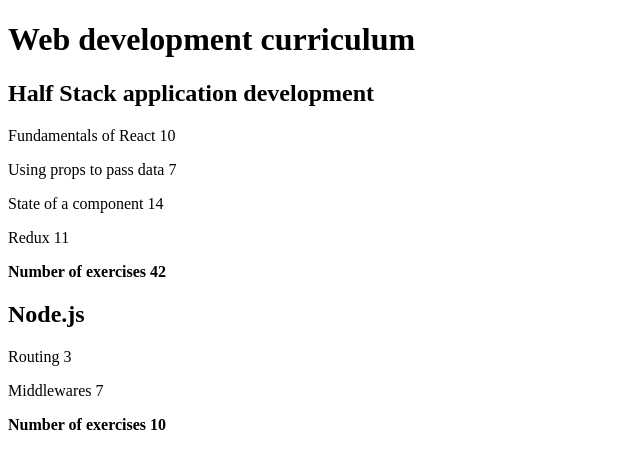
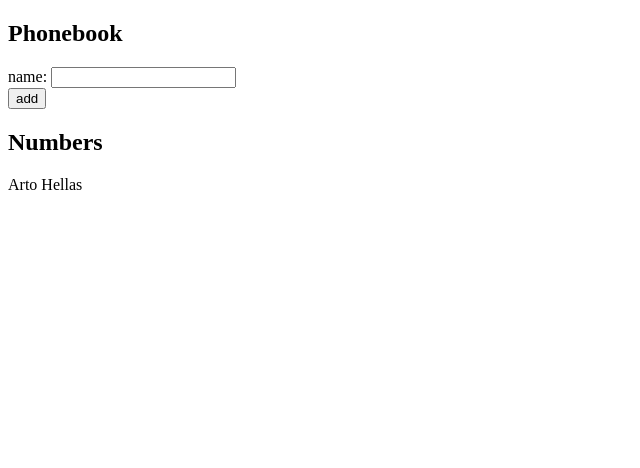
Before and after one commit to j-lpst/selainohjelmointi, a React (Vite) app in the folder part2/: page / in a window 1280 px wide. Shown: the top 468 px of the page, without its empty margins (0-640 px from the left). Built offline with nearby package versions, Linux system fonts and the light colour scheme.

Commit message:
part2: 2.6

```diff
--- a/part2/src/App.jsx
+++ b/part2/src/App.jsx
@@ -1,56 +1,47 @@
-import { Course } from './Course'
+import { useState } from 'react'
+
 
 const App = () => {
-  const courses = [
-    {
-      name: 'Half Stack application development',
-      id: 1,
-      parts: [
-        {
-          name: 'Fundamentals of React',
-          exercises: 10,
-          id: 1
-        },
-        {
-          name: 'Using props to pass data',
-          exercises: 7,
-          id: 2
-        },
-        {
-          name: 'State of a component',
-          exercises: 14,
-          id: 3
-        },
-        {
-          name: 'Redux',
-          exercises: 11,
-          id: 4
-        }
-      ]
-    },
-    {
-      name: 'Node.js',
-      id: 2,
-      parts: [
-        {
-          name: 'Routing',
-          exercises: 3,
-          id: 1
-        },
-        {
-          name: 'Middlewares',
-          exercises: 7,
-          id: 2
-        }
-      ]
+  const [persons, setPersons] = useState([ { name: 'Arto Hellas' } ])
+  const [newName, setNewName] = useState('')
+
+  const addPerson = (event) => {
+    event.preventDefault()
+    console.log('button clicked', event.target)
+    const personObject = {
+      name: newName,
+      id: String(persons.length + 1),
     }
-  ]
+    setPersons(persons.concat(personObject))
+    setNewName('')
+  }
+
+  const handlePersonChange = (event) => {
+    console.log(event.target.value)
+    setNewName(event.target.value)
+  }
 
   return (
     <div>
-      <Course courses={courses} />
+      <h2>Phonebook</h2>
+      <form onSubmit={addPerson}>
+        <div>
+          name: <input
+                  value={newName}
+                  onChange={handlePersonChange}
+                />
+        </div>
+        <div>
+          <button type="submit">add</button>
+        </div>
+      </form>
+      <h2>Numbers</h2>
+        {persons.map((person) => (
+          <p key={person.id}>{person.name}</p>
+        ))}
     </div>
   )
+
 }
 
 export default App
--- a/part2/src/Course.jsx
+++ /dev/null
@@ -1,50 +0,0 @@
-const Header = (props) => {
-  return (
-    <div>
-      <h2>{props.course}</h2>
-    </div>
-  )
-}
-
-const Part = (props) => {
-  return (
-    <p>
-      {props.part} {props.exercises}
-    </p>
-  )
-}
-
-const Content = (props) => {
-  return (
-    <div>
-      {props.parts.map(part =>
-        <Part key={part.id} part={part.name} exercises={part.exercises} />
-      )}
-    </div>
-  )
-}
-
-const Total = (props) => {
-  return (
-    <div>
-      <p><b>
-        Number of exercises { props.parts.reduce((sum, part) => sum + part.exercises, 0) }
-      </b></p>
-    </div>
-  )
-}
-
-export const Course = ({courses}) => {
-  return (
-    <div>
-      <h1>Web development curriculum</h1>
-      {courses.map(course =>
-        <div key={course.id}>
-          <Header course={course.name} />
-          <Content parts={course.parts}/>
-          <Total parts={course.parts}/>
-        </div>
-      )}
-    </div>
-  )
-}
```
